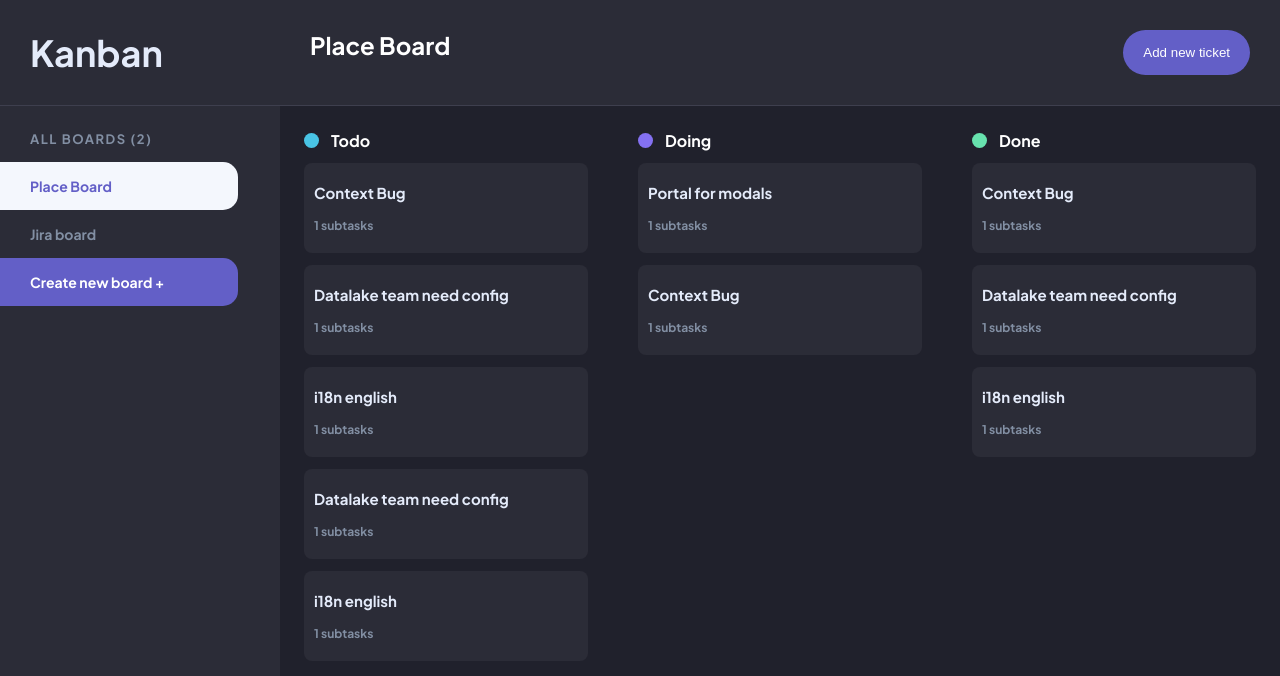
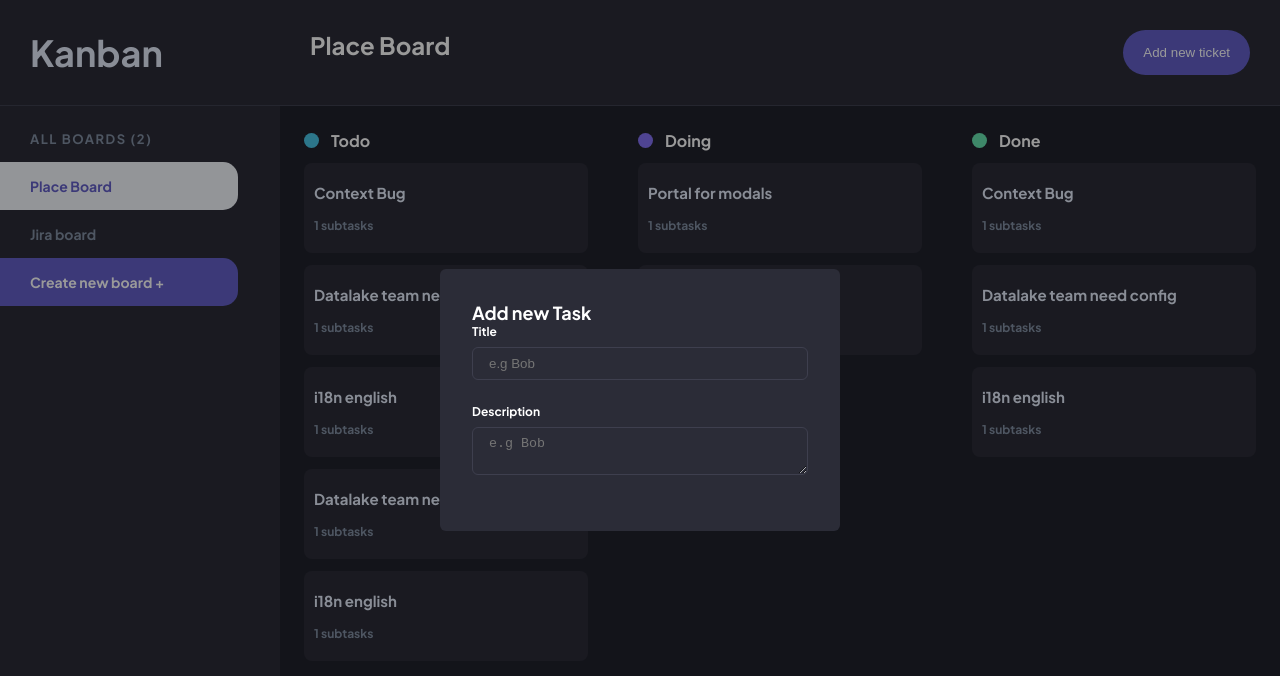
Before and after one commit to Haci11/kanban-board, a React (Vite) app: page / in a window 1280 px wide. Shown: the top 676 px of the page. Built offline with nearby package versions, Linux system fonts and the light colour scheme.

Commit message:
Added Modal

```diff
--- a/src/App.jsx
+++ b/src/App.jsx
@@ -1,4 +1,5 @@
 import Board from "./components/Board/Board";
+import CreateTicket from "./components/CreateTicket/CreateTicket";
 import Navbar from "./components/Navbar/Navbar";
 import SideNav from "./components/SideNav/SideNav";
 function App() {
@@ -9,6 +10,7 @@
         <SideNav />
         <Board />
       </main>
+      <CreateTicket />
     </div>
   );
 }
--- /dev/null
+++ b/src/components/CreateTicket/CreateTicket.jsx
@@ -0,0 +1,26 @@
+import React from "react";
+import "./CreateTicket.scss";
+const CreateTicket = () => {
+  return (
+    <div className="modal">
+      <div className="modal-card">
+        <h3 className="heading-l">Add new Task</h3>
+        <div className="modal-input-group">
+          <label htmlFor="title" className="body-m">
+            Title
+          </label>
+          <input id="title" type="text" placeholder="e.g Bob" />
+        </div>
+
+        <div className="modal-input-group">
+          <label htmlFor="description" className="body-m">
+            Description
+          </label>
+          <textarea id="description" type="text" placeholder="e.g Bob" />
+        </div>
+      </div>
+    </div>
+  );
+};
+
+export default CreateTicket;
--- /dev/null
+++ b/src/components/CreateTicket/CreateTicket.scss
@@ -0,0 +1,42 @@
+.modal {
+  position: absolute;
+  height: 100vh;
+  width: 100vw;
+  background-color: #00000066;
+  display: flex;
+  justify-content: center;
+  align-items: center;
+
+  &-card {
+    padding: 32px;
+    background-color: var(--bg-gray);
+    width: min(100%, 400px);
+    border-radius: 6px;
+  }
+
+  &-input-group {
+    margin-bottom: 24px;
+
+    label {
+      display: block;
+      margin-bottom: 8px;
+    }
+
+    input,
+    textarea {
+      width: 100%;
+      display: block;
+      background-color: transparent;
+      padding: 8px 16px;
+      border: 1px solid var(--bg-lines);
+      border-radius: 6px;
+      outline: none;
+      color: var(--text);
+      resize: vertical;
+      max-height: 220px;
+      &:focus {
+        border-color: var(--primary);
+      }
+    }
+  }
+}
```
